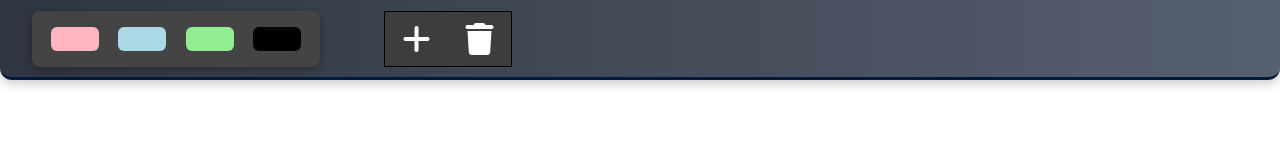
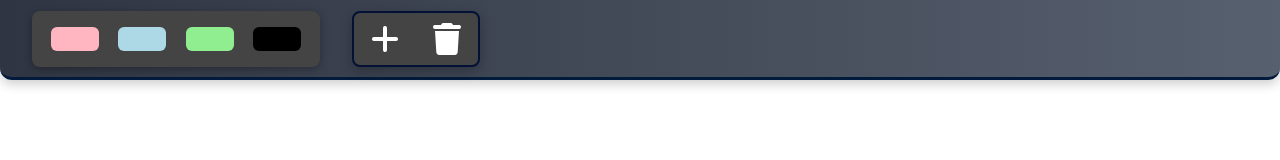
Before and after one commit to Ankittt81/Kanban-Board, a plain HTML site: page index.html in a window 1280 px wide. Drawn offline with Linux system fonts and the light colour scheme.

Commit message:
action btn

```diff
--- a/style.css
+++ b/style.css
@@ -64,13 +64,19 @@ body{
 .action-btn-cont{
     height: 3.5rem;
     width: 8rem;
-    background-color:#3d3d3d;
-    margin-left: 4rem;
+    background-color: #444;
+    margin-left: 2rem;
     display: flex;
     justify-content: space-evenly;
     align-items: center;
-    border: 1px solid black;
+    border-radius: 8px;
+    box-shadow: 0 4px 12px rgba(0, 0, 0, 0.25);
+    border: 2px solid #031134;
+    transition: transform 0.3s ease;
 }
+.action-btn-cont:hover {
+    transform: scale(1.05);
+  }
 .action-btn-cont>*{
     display: flex;
     color: white;
@@ -78,14 +84,19 @@ body{
     width: 50%;
     align-items: center;
     justify-content: center;
+    cursor: pointer;
+    transition: all 0.3s ease;
+    border-radius: 6px;
 }
 .add-btn:hover{
-    background-color: #4BB543;
-    font-size: 3.2rem;
+    background-color: #2ed573;
+    font-size: 2.5rem;
+    box-shadow: 0 0 10px #2ed573;
 }
 .remove-btn:hover{
-    background-color: #4BB543;
-    font-size: 3.2rem;
+    background-color: #ff4757;
+    font-size: 2.5rem;
+    box-shadow: 0 0 10px #ff4757;
 }
 
 /* Ticket design */
```
